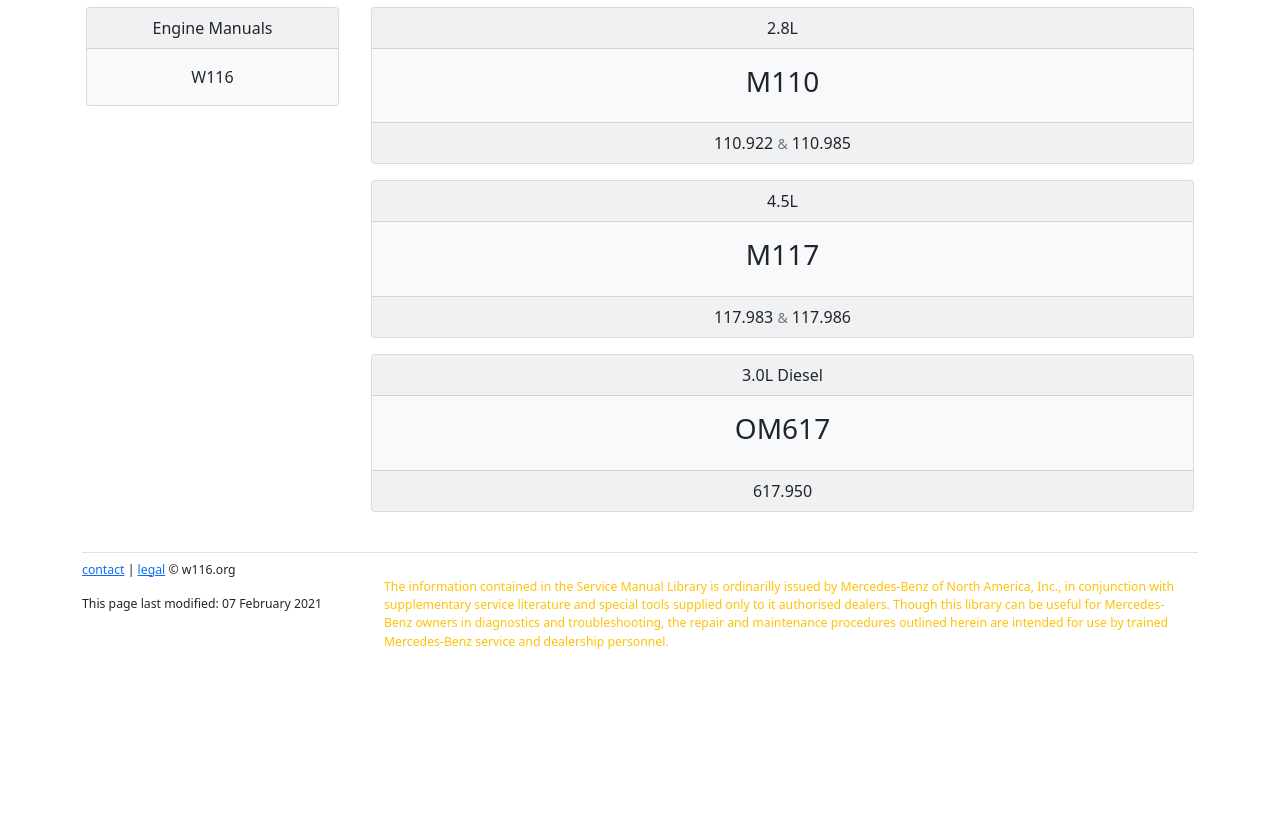
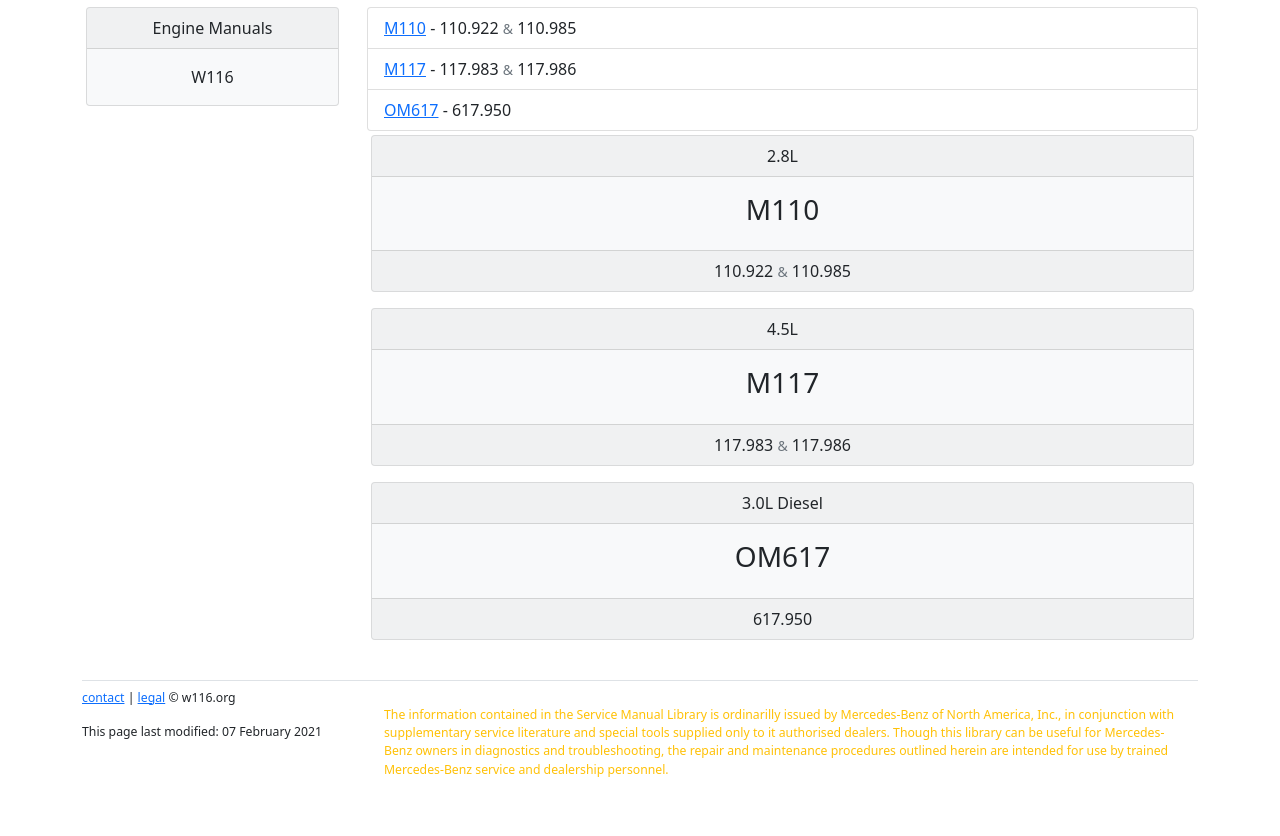
Before and after one commit to W116org/handbook, a Jekyll site: the page built from Engine.html, in a window 1280 px wide. Shown: the part 217-1053 px from the top of the page. Built offline with Jekyll 4.4.1, drawn with Linux system fonts in a browser that asks for light colours; comment, search, counter and statistics services are not loaded; before the commit the page ends 925 px from its top, so only the background shows below that.

Commit message:
Update Engine.html

```diff
--- a/Engine.html
+++ b/Engine.html
@@ -16,6 +16,12 @@
     </div>
   </div>
   <div class="col-xs-12 col-md-9">
+    <ul class="list-group mb-1">
+      <li class="list-group-item"><a href="110/">M110</a> - 110.922 <small class="text-muted">&amp;</small> 110.985</li>
+      <li class="list-group-item"><a href="117/">M117</a> - 117.983 <small class="text-muted">&amp;</small> 117.986</li>
+      <li class="list-group-item"><a href="617/">OM617</a> - 617.950</li>
+    </ul>
+
     <div class="card text-center text-dark bg-light mb-3 mx-1">
       <div class="card-header">2.8L</div>
       <div class="card-body">
```
